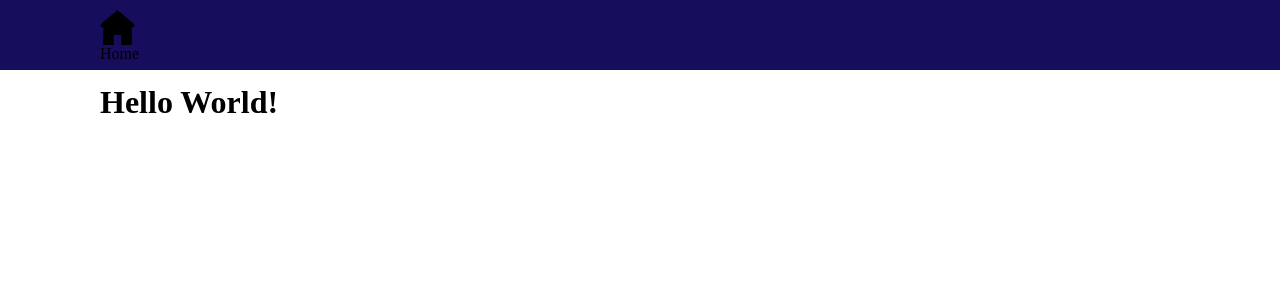
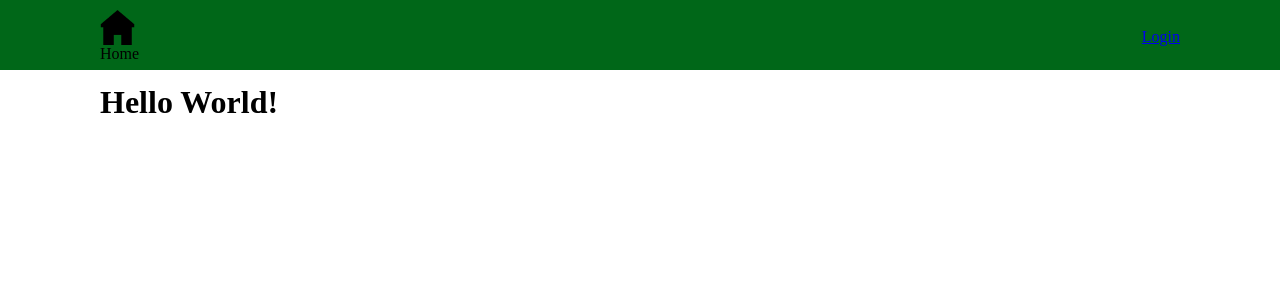
Before and after one commit to Sh1rex/BlogShop, a Django app: page / in a window 1280 px wide; the page is wider, and only the part inside the window is pictured. Shown: the top 300 px of that part. Run offline with Django 5.2, Linux system fonts and the light colour scheme.

Commit message:
inital commit

```diff
--- a/BlogShop/static/css/base.css
+++ b/BlogShop/static/css/base.css
@@ -5,8 +5,7 @@
 
 .header {
     height: 70px;
-    background-color:rgb(22, 14, 93);
-    width: 100%;
+    background-color:rgb(0, 103, 24);
     padding: 0 100px 0 100px;
 }
 
```
Also changed, not shown: 1 other file.
